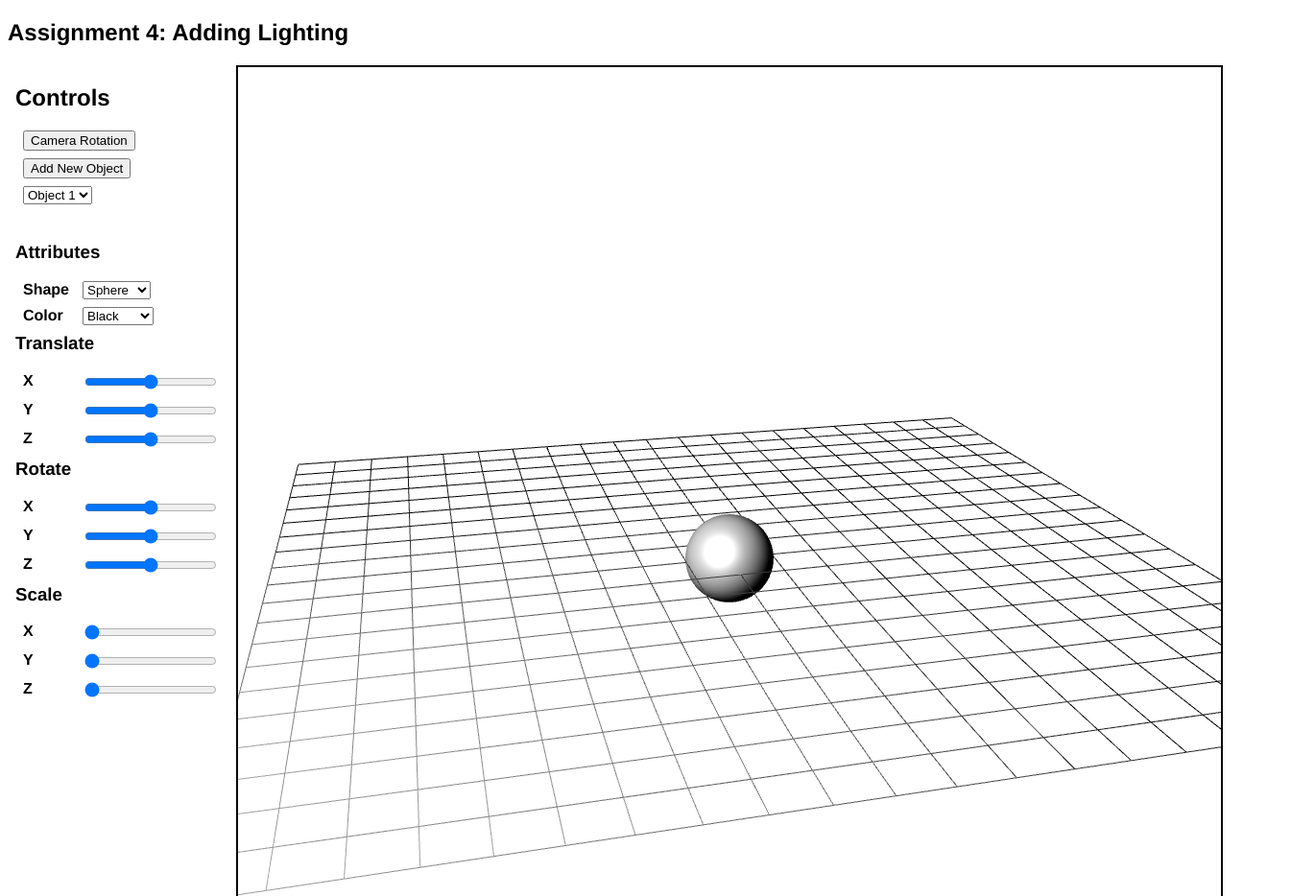
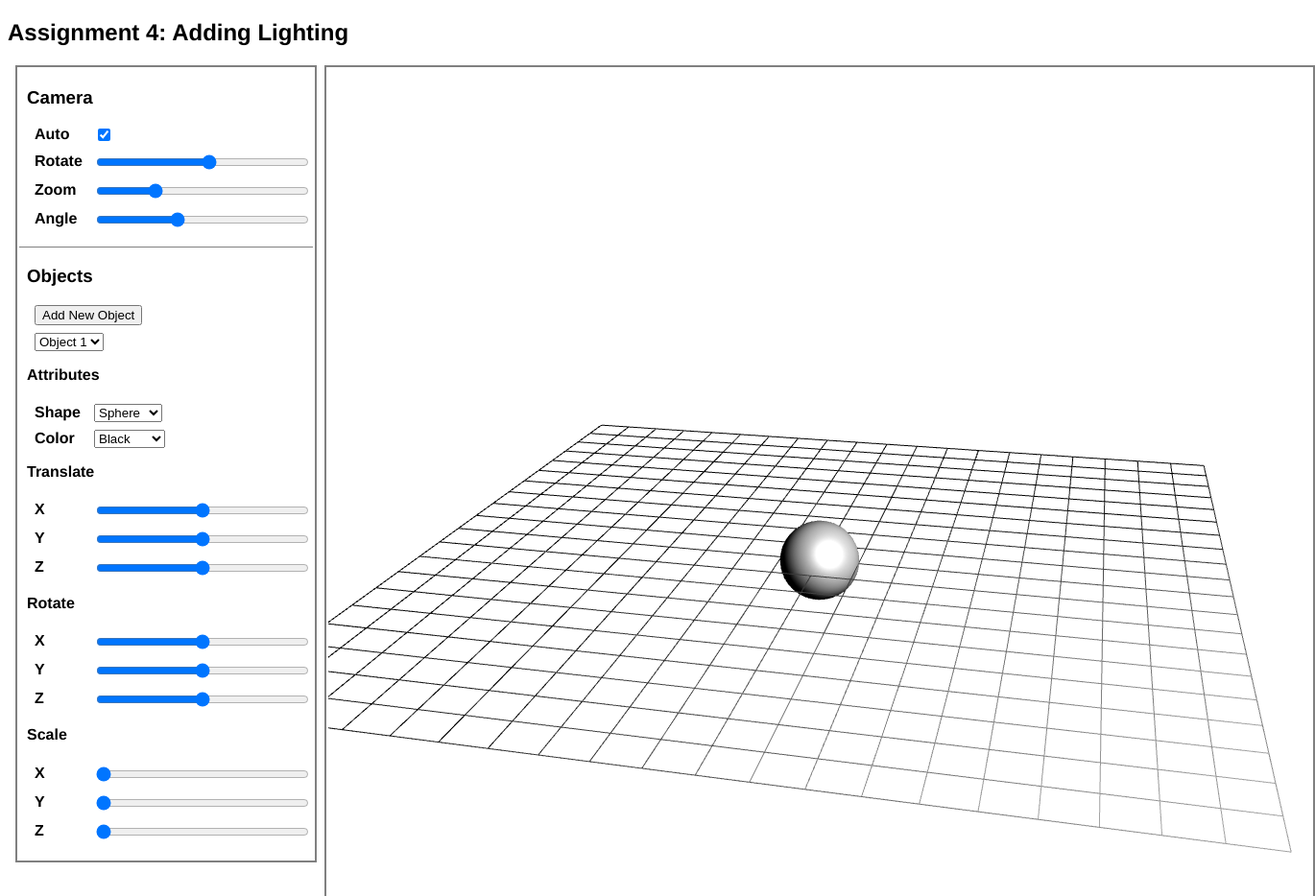
Before and after one commit to eschwabe/graphics-webgl, a plain HTML site: page assignment4/index.html in a window 1280 px wide. Shown: the top 934 px of the page at 96% size, 1370 px wide, since content can reach past the window. Drawn offline with Linux system fonts and the light colour scheme; animation ran at ten frames a second.

Commit message:
Implement controls for controlling the camera.

```diff
--- a/assignment4/cad.js
+++ b/assignment4/cad.js
@@ -16,20 +16,12 @@ var colors = [
   vec4( 0.5, 0.5, 0.5, 1.0 ),  // grey
 ];
 
+// Object variables
 var numPointsGrid, numPointsCone, numPointsCylinder, numPointsSphere;
 var vBufferGrid, vBufferCone, vBufferCylinder, vBufferSphere;
 var vPosition, vColor;
 
-var cameraRotate = true;
-var cameraAngle = 0.0;
-var cameraRadius = 25;
-var cameraHeight = 10.0;
-
-var eye = vec3(cameraRadius, cameraHeight, cameraRadius);
-var at = vec3(0.0, 0.0, 0.0);
-var up = vec3(0.0, 1.0, 0.0);
-
-//var projectionMatrix = ortho(-5.0, 5.0, -5.0, 5.0, -25, 25);
+// Transformation matrices
 var projectionMatrix = perspective(45.0, 1, 1, -1);
 var modelMatrixLoc, viewMatrixLoc, projectionMatrixLoc;
 var cameraPositionLoc;
@@ -39,6 +31,10 @@ var lightAmbient = vec4(0.3, 0.3, 0.3, 1.0);
 var lightDiffuse = vec4(0.8, 0.8, 0.8, 1.0);
 var lightSpecular = vec4(1.0, 1.0, 1.0, 1.0)
 var materialShininess = 20.0;
+
+// Create camera object and update function
+var camera = cameraCreate();
+var displayCameraUpdate = function() {};
 
 // Initialize window
 window.onload = function init() {
@@ -122,7 +118,11 @@ window.onload = function init() {
 // Control elements
 function initializeHandlers() {
 
-  var controlCameraRotation = document.getElementById("camera-rotate");
+  var controlCameraAutoRotation = document.getElementById("camera-auto-rotate");
+  var controlCameraRotation = document.getElementById("camera-rotation");
+  var controlCameraRadius = document.getElementById("camera-radius");
+  var controlCameraAngle = document.getElementById("camera-angle");
+
   var controlObjectAdd = document.getElementById("object-add");
   var controlObjectList = document.getElementById("object-list");
   var controlObjectType = document.getElementById("object-type");
@@ -140,8 +140,23 @@ function initializeHandlers() {
   var controlScaleY = document.getElementById("scale-y");
   var controlScaleZ = document.getElementById("scale-z");
 
-  controlCameraRotation.onclick = function() {
-    cameraRotate = !cameraRotate;
+  controlCameraAutoRotation.onclick = function() {
+    camera.autoRotate = !camera.autoRotate;
+  }
+
+  controlCameraRotation.oninput = function(event) {
+    camera.rotation = parseFloat(event.target.value);
+    camera.updatePosition();
+  }
+
+  controlCameraRadius.oninput = function(event) {
+    camera.radius = parseFloat(event.target.value);
+    camera.updatePosition();
+  }
+
+  controlCameraAngle.oninput = function(event) {
+    camera.angle = parseFloat(event.target.value);
+    camera.updatePosition();
   }
 
   controlObjectAdd.onclick = function() {
@@ -238,6 +253,36 @@ function initializeHandlers() {
     objects[idx].scaleZ = event.target.value;
     objects[idx].updateTransform();
   }
+
+  displayCameraUpdate = function() {
+    controlCameraRotation.value = camera.rotation;
+  }
+}
+
+function cameraCreate() {
+  var camera = {
+    autoRotate: true,
+    rotation: 0.0,
+    radius: 30,
+    angle: 67.0,
+    eye: vec3(),
+    at: vec3(0.0, 0.0, 0.0),
+    up: vec3(0.0, 1.0, 0.0),
+
+    updatePosition: function() {
+      if(camera.rotation > 180.0) {
+        camera.rotation = -180.0;
+      }
+      var rotationRadians = camera.rotation * (Math.PI / 180);
+      var angleRadians = camera.angle * (Math.PI / 180);
+      var x = camera.radius * Math.sin(angleRadians) * Math.sin(rotationRadians);
+      var z = camera.radius * Math.sin(angleRadians) * Math.cos(rotationRadians);
+      var y = camera.radius * Math.cos(angleRadians);
+      camera.eye = vec3(x, y, z);
+    }
+  }
+  camera.updatePosition();
+  return camera;
 }
 
 function objectCreate() {
@@ -280,12 +325,14 @@ function objectCreate() {
 function render() {
 
   // Update camera
-  if(cameraRotate) { cameraAngle += 0.005; }
-  if(cameraAngle > 2*Math.PI) { cameraAngle = 0.0; }
-  eye = vec3(cameraRadius*Math.cos(cameraAngle), 10, cameraRadius*Math.sin(cameraAngle));
-  var cameraMatrix = lookAt(eye, at , up);
+  if(camera.autoRotate) {
+    camera.rotation += 0.25;
+    camera.updatePosition();
+    displayCameraUpdate();
+  }
+  var cameraMatrix = lookAt(camera.eye, camera.at, camera.up);
   gl.uniformMatrix4fv(viewMatrixLoc, false, flatten(cameraMatrix));
-  gl.uniform4fv(cameraPositionLoc, flatten(vec4(eye)));
+  gl.uniform4fv(cameraPositionLoc, flatten(vec4(camera.eye)));
 
   // Clear screen
   gl.clear(gl.COLOR_BUFFER_BIT | gl.DEPTH_BUFFER_BIT);
--- a/assignment4/index.html
+++ b/assignment4/index.html
@@ -92,53 +92,91 @@
 
 <body>
 <div class="container">
-    <div class="first">
+
   <h2>Assignment 4: Adding Lighting</h2>
-    </div>
-
-    <div class="first">
-    </div>
 
   <div class="first">
     <!-- Controls -->
+    <div class="border grid4">
+
+      <!-- Camera -->
+      <div class="first">
+        <div class="grid4">
+          <h3>Camera</h3>
+          <div class="first">
+            <div class="grid1">
+              <strong>Auto</strong>
+            </div>
             <div class="grid3">
-        <h2>Controls</h2>
-        <div class="first">
-          <div class="grid3">
-            <button id="camera-rotate">Camera Rotation</button>
+              <input id="camera-auto-rotate" type="checkbox" checked></input>
             </div>
           </div>
           <div class="first">
+            <div class="grid1">
+              <strong>Rotate</strong>
+            </div>
             <div class="grid3">
+              <input id="camera-rotation" style="width: 100%;" type="range" value="0" step="0.1" min="-180" max="180"></input>
+            </div>
+          </div>
+          <div class="first">
+            <div class="grid1">
+              <strong>Zoom</strong>
+            </div>
+            <div class="grid3">
+              <input id="camera-radius" style="width: 100%;" type="range" value="30" step="0.1" min="5" max="100"></input>
+            </div>
+          </div>
+          <div class="first">
+            <div class="grid1">
+              <strong>Angle</strong>
+            </div>
+            <div class="grid3">
+              <input id="camera-angle" style="width: 100%;" type="range" value="67" step="0.1" min="0.1" max="179"></input>
+            </div>
+          </div>
+        </div>
+      </div>
+
+      <!-- Objects -->
+      <div class="first section">
+        <div class="grid4">
+          <h3>Objects</h3>
+          <div class="first">
+            <div class="grid4">
               <button id="object-add">Add New Object</button>
             </div>
           </div>
           <div class="first">
-          <div class="grid3">
+            <div class="grid4">
               <select id="object-list">
                 <option value="0">Object 1</option>
               </select>
             </div>
           </div>
+        </div>
+      </div>
 
-        <div style="padding-bottom: 40px;"></div>
-
-        <h3>Attributes</h3>
+      <div class="first">
+        <div class="grid4">
+          <h4 class="section-header">Attributes</h4>
           <div class="first">
             <div class="grid1">
               <strong>Shape</strong>
             </div>
-          <div class="grid2">
+            <div class="grid3">
               <select id="object-type">
                 <option value="0">Sphere</option>
                 <option value="1">Cone</option>
                 <option value="2">Cylinder</option>
               </select>
             </div>
+          </div>
+          <div class="first">
             <div class="grid1">
               <strong>Color</strong>
             </div>
-          <div class="grid2">
+            <div class="grid3">
               <select id="object-color">
                 <option value="0">Black</option>
                 <option value="1">Red</option>
@@ -151,13 +189,17 @@
               </select>
             </div>
           </div>
+        </div>
+      </div>
 
-        <h3>Translate</h3>
+      <div class="first">
+        <div class="grid4">
+          <h4 class="section-header">Translate</h4>
           <div class="first">
             <div class="grid1">
               <strong>X</strong>
             </div>
-          <div class="grid2">
+            <div class="grid3">
               <input id="translate-x" style="width: 100%;" type="range" step=".25" min="-10" max="10"></input>
             </div>
           </div>
@@ -165,7 +207,7 @@
             <div class="grid1">
               <strong>Y</strong>
             </div>
-          <div class="grid2">
+            <div class="grid3">
               <input id="translate-y" style="width: 100%;" type="range" step=".25" min="-10" max="10"></input>
             </div>
           </div>
@@ -173,17 +215,21 @@
             <div class="grid1">
               <strong>Z</strong>
             </div>
-          <div class="grid2">
+            <div class="grid3">
               <input id="translate-z" style="width: 100%;" type="range" step=".25" min="-10" max="10"></input>
             </div>
           </div>
+        </div>
+      </div>
 
-        <h3>Rotate</h3>
+      <div class="first">
+        <div class="grid4">
+          <h4 class="section-header">Rotate</h4>
           <div class="first">
             <div class="grid1">
               <strong>X</strong>
             </div>
-          <div class="grid2">
+            <div class="grid3">
               <input id="rotate-x" style="width: 100%;" type="range" min="-180" max="180"></input>
             </div>
           </div>
@@ -191,7 +237,7 @@
             <div class="grid1">
               <strong>Y</strong>
             </div>
-          <div class="grid2">
+            <div class="grid3">
               <input id="rotate-y" style="width: 100%;" type="range" min="-180" max="180"></input>
             </div>
           </div>
@@ -199,17 +245,21 @@
             <div class="grid1">
               <strong>Z</strong>
             </div>
-          <div class="grid2">
+            <div class="grid3">
               <input id="rotate-z" style="width: 100%;" type="range" min="-180" max="180"></input>
             </div>
           </div>
+        </div>
+      </div>
 
-        <h3>Scale</h3>
+      <div class="first">
+        <div class="grid4">
+          <h4 class="section-header">Scale</h4>
           <div class="first">
             <div class="grid1">
               <strong>X</strong>
             </div>
-          <div class="grid2">
+            <div class="grid3">
               <input id="scale-x" style="width: 100%;" type="range" value="1" step="0.1" min="1" max="5"></input>
             </div>
           </div>
@@ -217,7 +267,7 @@
             <div class="grid1">
               <strong>Y</strong>
             </div>
-          <div class="grid2">
+            <div class="grid3">
               <input id="scale-y" style="width: 100%;" type="range" value="1" step="0.1" min="1" max="5"></input>
             </div>
           </div>
@@ -225,23 +275,26 @@
             <div class="grid1">
               <strong>Z</strong>
             </div>
-          <div class="grid2">
+            <div class="grid3">
               <input id="scale-z" style="width: 100%;" type="range" value="1" step="0.1" min="1" max="5"></input>
             </div>
           </div>
+        </div>
+      </div>
 
+    <!-- End Controls -->
     </div>
 
     <!-- Display -->
-      <div class="grid9">
-        <canvas id="gl-canvas" width="1024" height="1024" style="border-style: solid; border-width: 2px">
+    <div class="grid8">
+      <canvas id="gl-canvas" class="border" width="1024" height="1024">
         Canvas Not Supported!
       </canvas>
     </div>
 
   </div>
+</div>
 
-  </div>
 </body>
 
 </html>
--- a/common/grid.css
+++ b/common/grid.css
@@ -51,3 +51,20 @@
 body {
   font-family: "Helvetica";
 }
+
+.border {
+  padding: 2px;
+  border-style: solid;
+  border-width: 2px;
+  border-color: grey;
+}
+
+.section {
+  margin-top: 10px;
+  border-top: solid 1px;
+  border-color: grey;
+}
+
+.section-header {
+  margin-top: 0px;
+}
```
Lines whose indentation alone changed are shown as unchanged.
